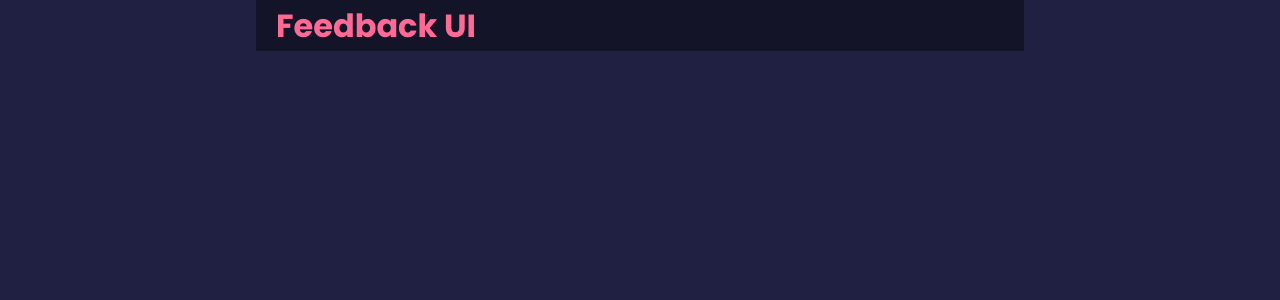
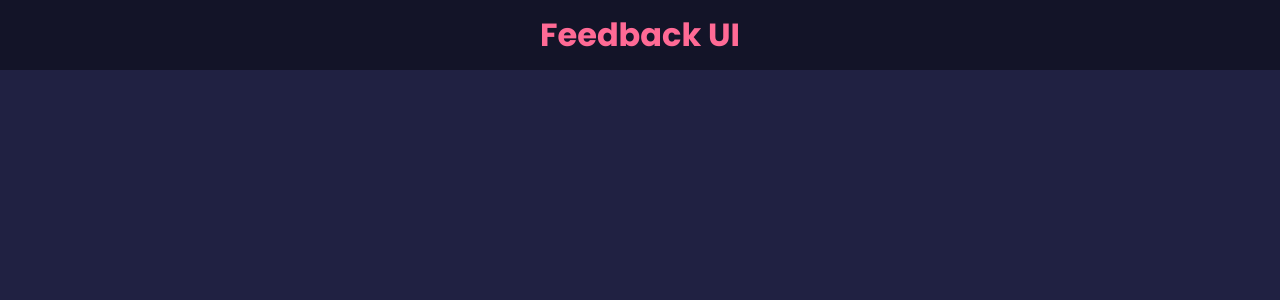
Before and after one commit to Harry-Leepz/feedback, a React (Create React App) app: page / in a window 1280 px wide. Shown: the top 300 px of the page. Built offline with nearby package versions, Linux system fonts and the light colour scheme.

Commit message:
Add header element for semantic use

```diff
--- a/src/components/Header.jsx
+++ b/src/components/Header.jsx
@@ -5,9 +5,11 @@ const headerStyles = {
 
 const Header = () => {
   return (
-    <div className='container' style={headerStyles}>
-      <h1>Feedback UI</h1>
-    </div>
+    <header style={headerStyles}>
+      <div className='container'>
+        <h1>Feedback UI</h1>
+      </div>
+    </header>
   );
 };
 
```
